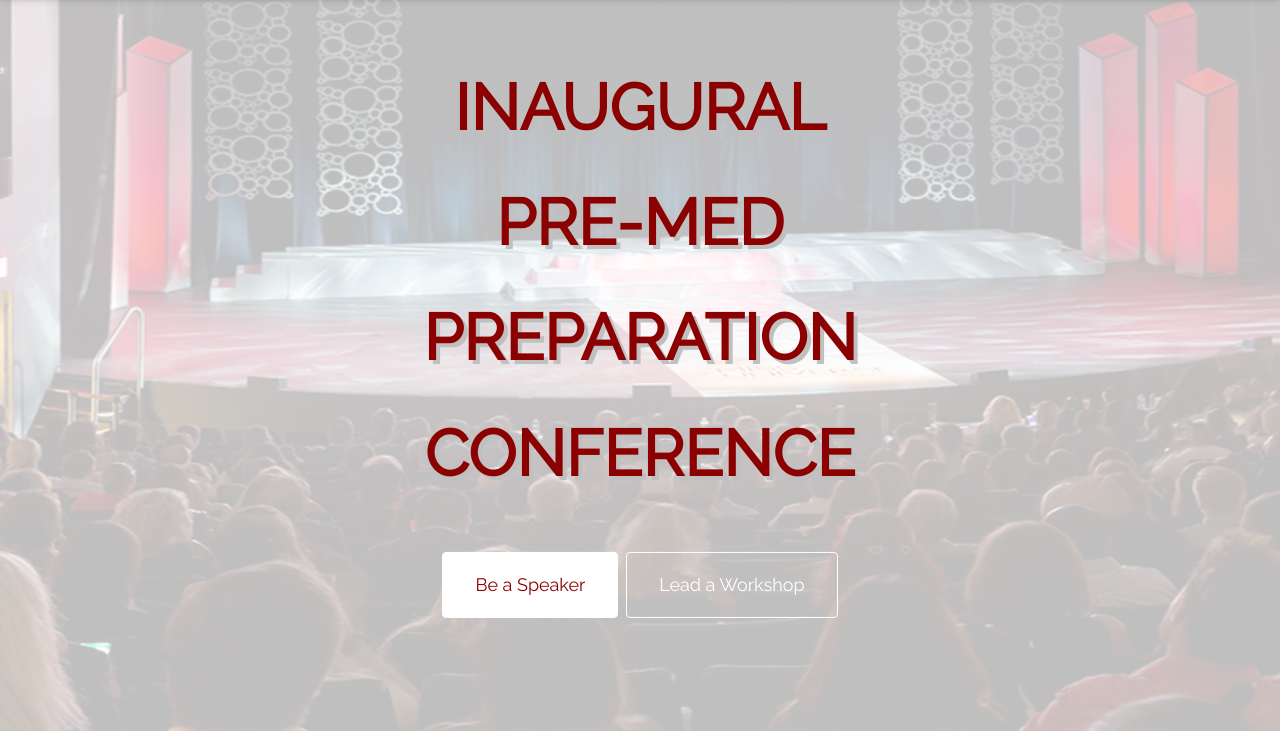
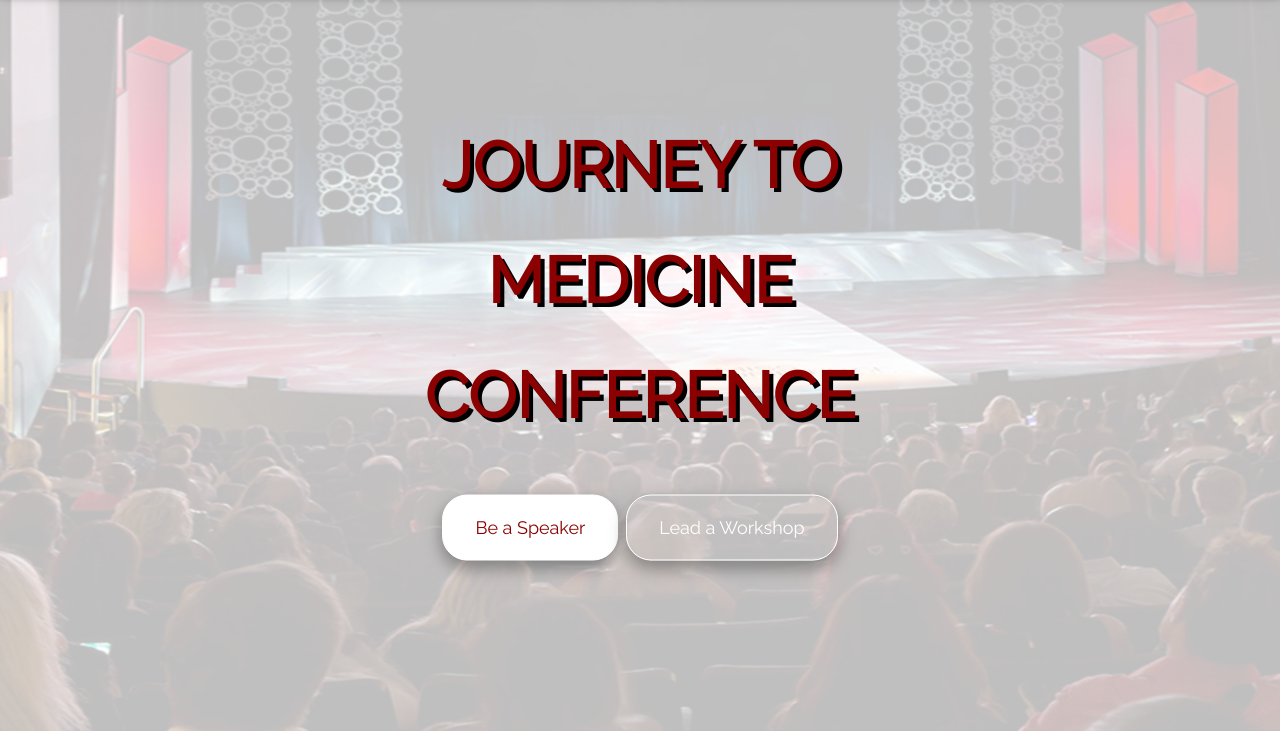
Before and after one commit to christineNg1028/meducationfoundation, a plain HTML site: page conferences.html in a window 1280 px wide. Shown: the part 69-800 px from the top of the page. Drawn offline with nearby package versions, Linux system fonts and the light colour scheme.

Commit message:
Update conferences.html

```diff
--- a/conferences.html
+++ b/conferences.html
@@ -24,6 +24,8 @@ body, html {
 
 .button {
   border: 1px solid white;
+  border-radius: 25px;
+  box-shadow: 0 8px 16px 0 rgba(0,0,0,0.2), 0 6px 20px 0 rgba(0,0,0,0.19);
   padding: 16px 32px;
   text-align: center;
   text-decoration: none;
@@ -135,7 +137,7 @@ body, html {
 <!--Content-->
 <img src="conferences.jpg" class="w3-opacity-max" style="height:800px;width: 100%;">
 <div class="w3-display-middle w3-center" style="padding:200px 100px" id="conferences">
-    <h1 class="w3-jumbo fadeInUp animated" style="color: #8B0000;text-shadow:4px 4px 0 silver"><strong>INAUGURAL PRE-MED PREPARATION CONFERENCE</strong></h1>
+    <h1 class="w3-jumbo fadeInUp animated" style="color: #8B0000;text-shadow:4px 4px 0 black"><strong>JOURNEY TO MEDICINE CONFERENCE</strong></h1>
     <br>
     <a href="https://forms.gle/7zfhyUymbx2G2xPd6" target="_blank"><button class="button button1 w3-round w3-large fadeInUp animated">Be a Speaker</button></a>
     <a href="https://forms.gle/1uX4w38fW6cymqk56" target="_blank"><button class="button button2 w3-round w3-large fadeInUp animated">Lead a Workshop</button> </a>
```
